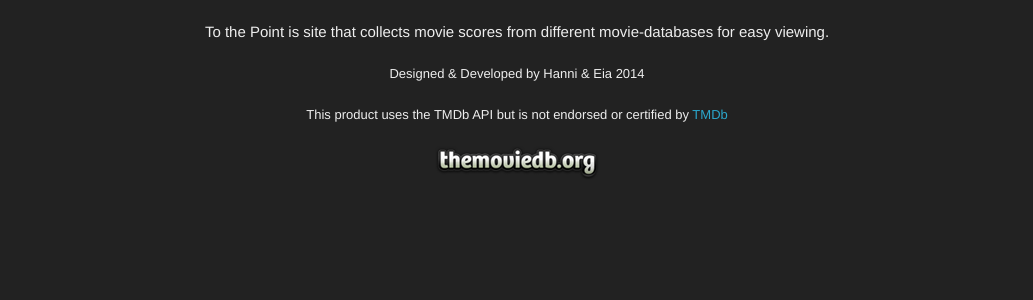
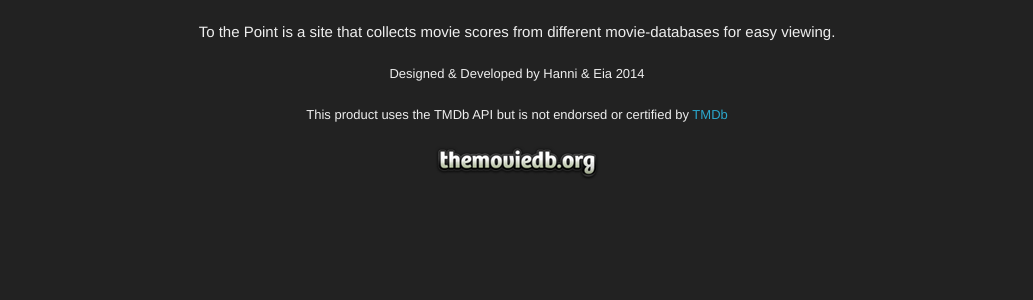
Before and after one commit to TotallyIllogical/mmpu13-vt14-tothepoint, a PHP site: page / in a window 1280 px wide. Shown: the part 155-455 px from the top of the page, without its empty margins (123-1156 px from the left). Run offline with PHP 8.4, Linux system fonts and the light colour scheme; some libraries are stand-ins or nearby versions.

Commit message:
Fixed spelling error.

```diff
--- a/include/footer.php
+++ b/include/footer.php
@@ -1,7 +1,7 @@
     <footer class="row">
         <div class="large-12 columns">
 
-                <p class="footer embiggering">To the Point is site that collects movie scores from different movie-databases for easy viewing.</p>
+                <p class="footer embiggering">To the Point is a site that collects movie scores from different movie-databases for easy viewing.</p>
 
                 <p class="footer">Designed & Developed by Hanni & Eia 2014</p>
 
```
